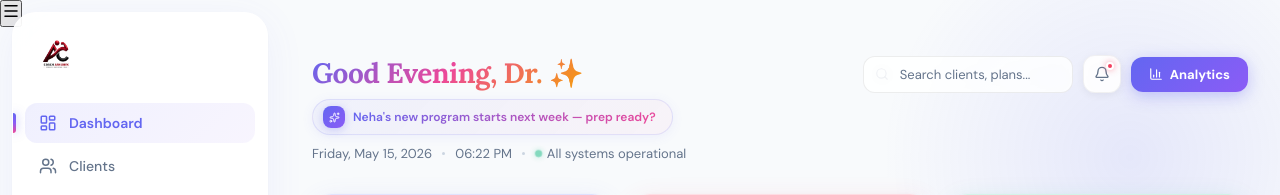
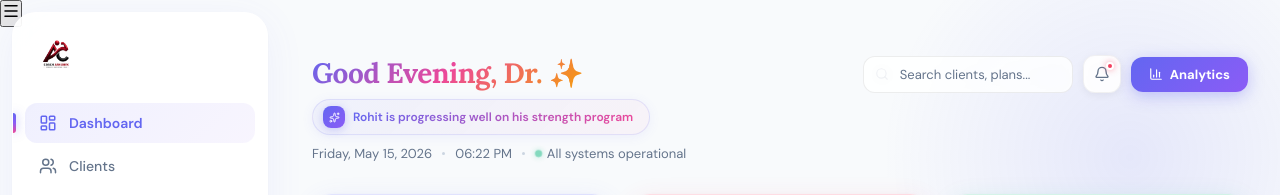
Before and after one commit to abhishek21lift-oss/fitpro-frontend, a Next.js app: page /dashboard in a window 1280 px wide. Shown: the top 195 px of the page. Built offline with nearby package versions, Linux system fonts and the light colour scheme.

Commit message:
Fix randomInsight to be component-scoped instead of module-scoped

```diff
--- a/src/app/dashboard/page.tsx
+++ b/src/app/dashboard/page.tsx
@@ -199,11 +199,11 @@ const insightTexts = [
   "Vikram's weight loss is on track at -0.8kg/week",
   "Neha's new program starts next week — prep ready?",
 ];
-const randomInsight = insightTexts[Math.floor(Math.random() * insightTexts.length)];
 
 export default function Dashboard() {
   const [time, setTime] = useState('');
   const [searchFocused, setSearchFocused] = useState(false);
+  const [randomInsight] = useState(() => insightTexts[Math.floor(Math.random() * insightTexts.length)]);
 
   useEffect(() => {
     const update = () => setTime(new Date().toLocaleTimeString('en-US', { hour: '2-digit', minute: '2-digit' }));
```
